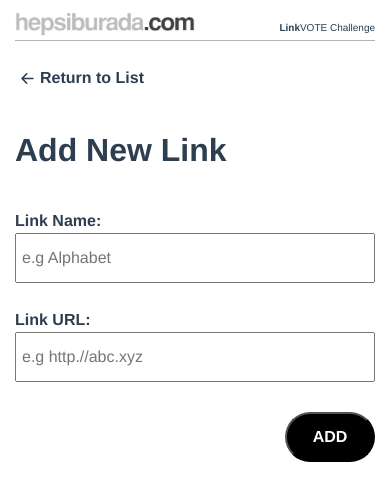
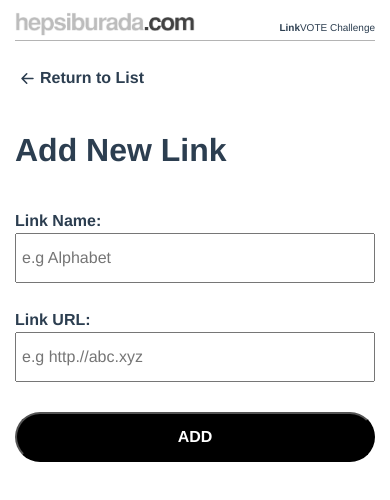
Before and after one commit to cantanert/link-vote-challenge, a Vue app: page /add in a window 390 px wide. Shown: the top 500 px of the page. Built offline with nearby package versions, Linux system fonts and the light colour scheme.

Commit message:
mobile responsive css fixes

```diff
--- a/src/components/AddLink/AddForm.vue
+++ b/src/components/AddLink/AddForm.vue
@@ -113,4 +113,8 @@
         .add-form-wrapper
             .add-form
                 width: 100%
+                .form-inputs
+                    .add-button-wrapper
+                        button
+                            width: 100%
 </style>
--- a/src/components/Listing/Voter.vue
+++ b/src/components/Listing/Voter.vue
@@ -46,9 +46,11 @@
                     font-size: 20px
     @media screen and (max-width: 767px)
         .voter-wrapper
+            justify-content: space-between
             .up-votter-wrapper, .down-voter-wrapper
+                flex: unset
                 button
-                    font-size: 10px
+                    font-size: 16px
                     padding: 0
                     svg
                         font-size : 1rem
```
